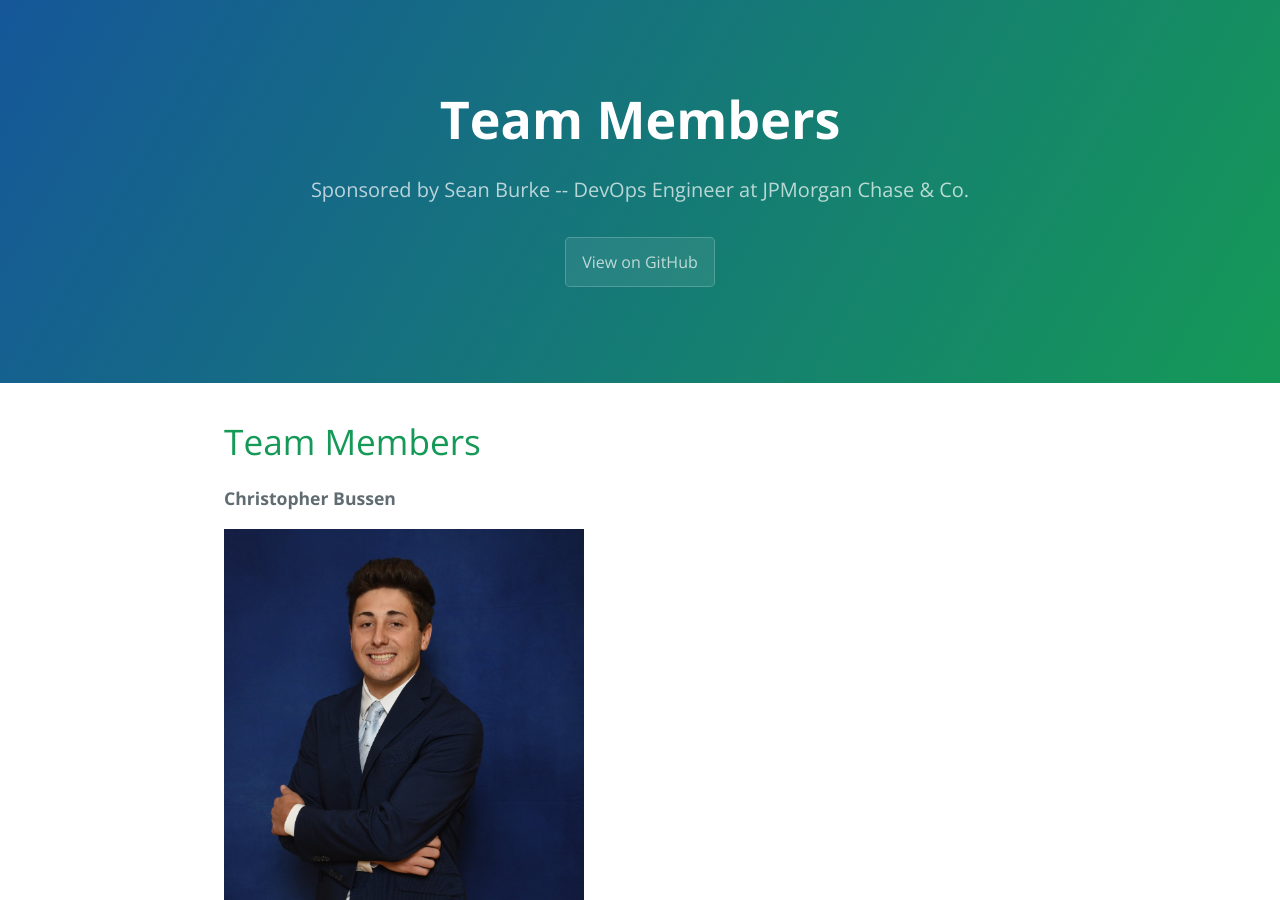
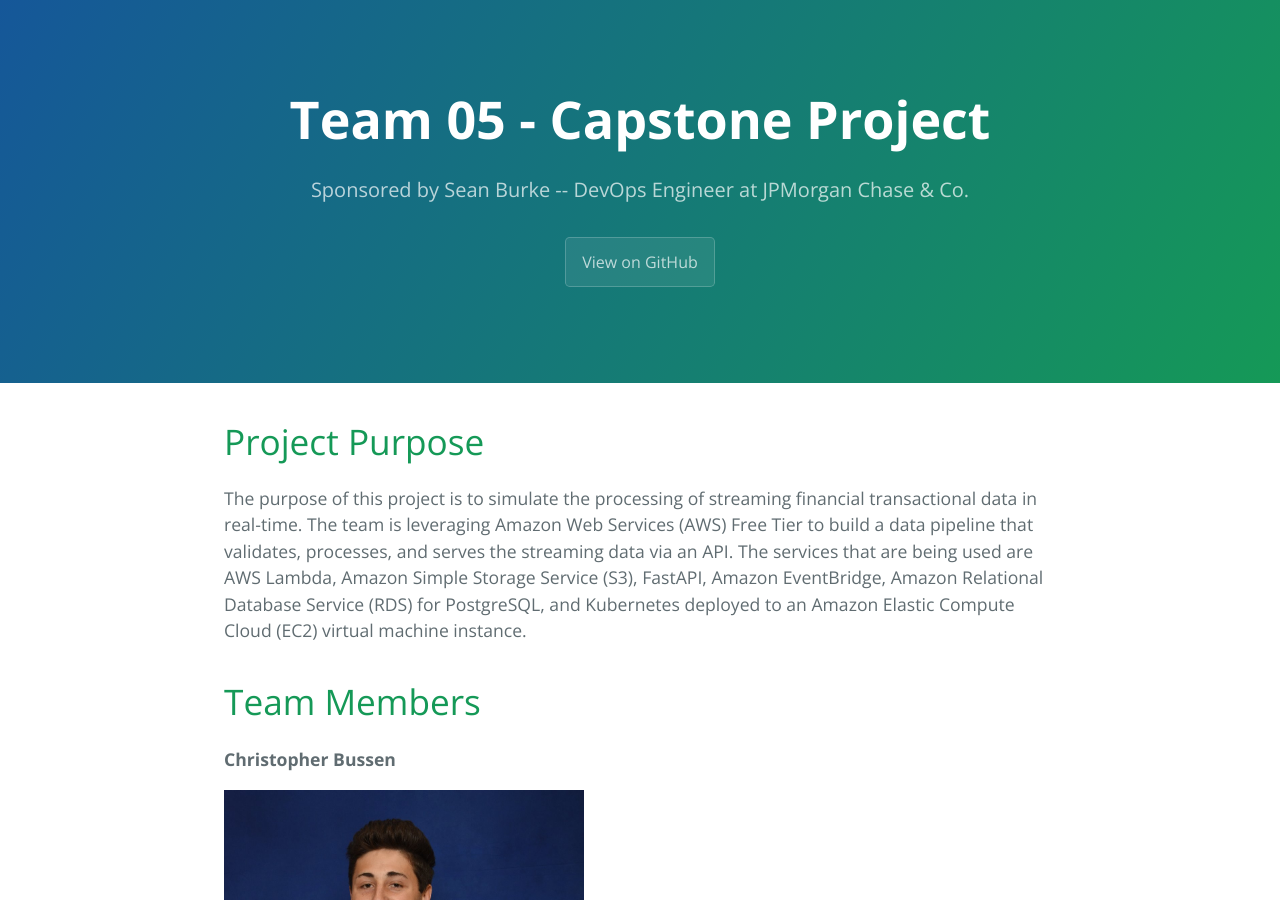
Before and after one commit to UD-CPS491-24S-Team/Team05-JPMorganChase-Public, a Jekyll site: the page built from index.md, in a window 1280 px wide and 900 px high. Built offline with Jekyll 4.4.1, drawn with Linux system fonts in a browser that asks for light colours; our own code applies the rules of GitHub Pages for plain Markdown files.

Commit message:
try using html rather than md for the header

```diff
--- a/index.md
+++ b/index.md
@@ -1,6 +1,10 @@
 ---
 layout: default
 ---
+
+<h1>Project Purpose</h1>
+
+The purpose of this project is to simulate the processing of streaming financial transactional data in real-time. The team is leveraging Amazon Web Services (AWS) Free Tier to build a data pipeline that validates, processes, and serves the streaming data via an API. The services that are being used are AWS Lambda, Amazon Simple Storage Service (S3), FastAPI, Amazon EventBridge, Amazon Relational Database Service (RDS) for PostgreSQL, and Kubernetes deployed to an Amazon Elastic Compute Cloud (EC2) virtual machine instance.
 
 # Team Members
 
```
